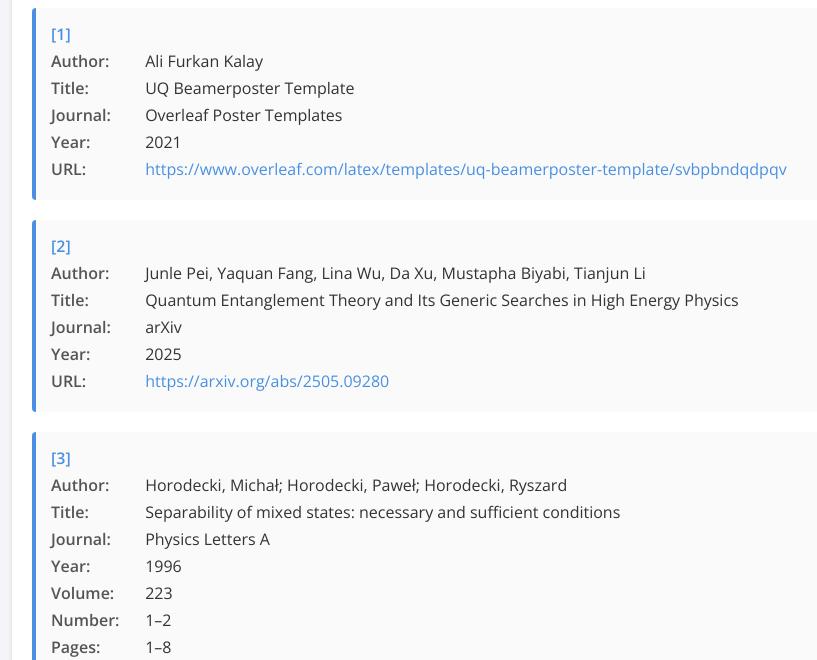
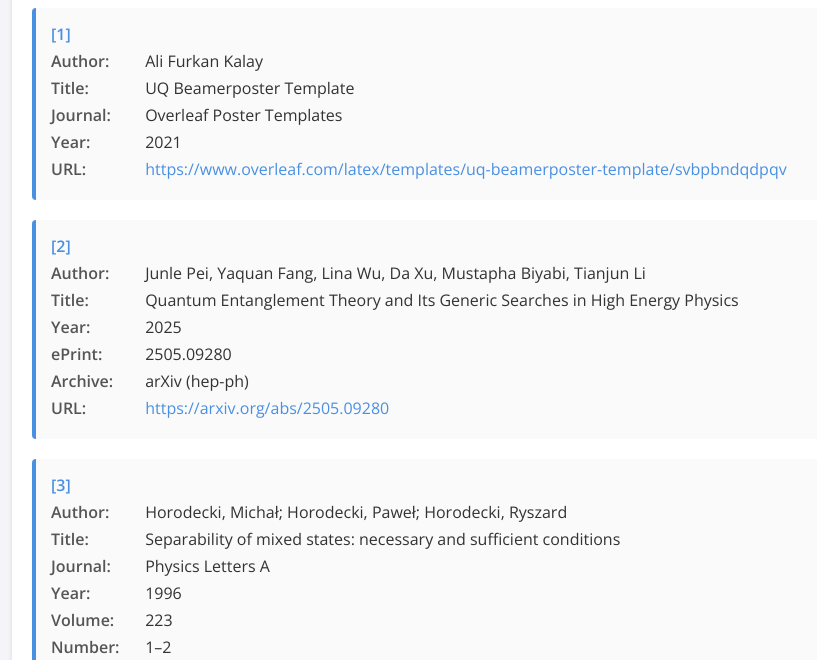
Before and after one commit to letittya/entanglementcriteria.github.io, a plain HTML site: page index.html in a window 1280 px wide. Shown: the part 126-786 px from the top of the page, without its empty margins (208-1025 px from the left). Drawn offline with nearby package versions, Linux system fonts and the light colour scheme.

Commit message:
changed ref 2 fields

```diff
--- a/index.html
+++ b/index.html
@@ -90,8 +90,9 @@
       <li>
         <div class="field"><strong>Author:</strong> Junle Pei, Yaquan Fang, Lina Wu, Da Xu, Mustapha Biyabi, Tianjun Li</div>
         <div class="field"><strong>Title:</strong> Quantum Entanglement Theory and Its Generic Searches in High Energy Physics</div>
-        <div class="field"><strong>Journal:</strong> arXiv</div>
         <div class="field"><strong>Year:</strong> 2025</div>
+        <div class="field"><strong>ePrint:</strong> 2505.09280</div>
+        <div class="field"><strong>Archive:</strong> arXiv (hep-ph)</div>
         <div class="field"><strong>URL:</strong>
           <a href="https://arxiv.org/abs/2505.09280" target="_blank">
             https://arxiv.org/abs/2505.09280
```
